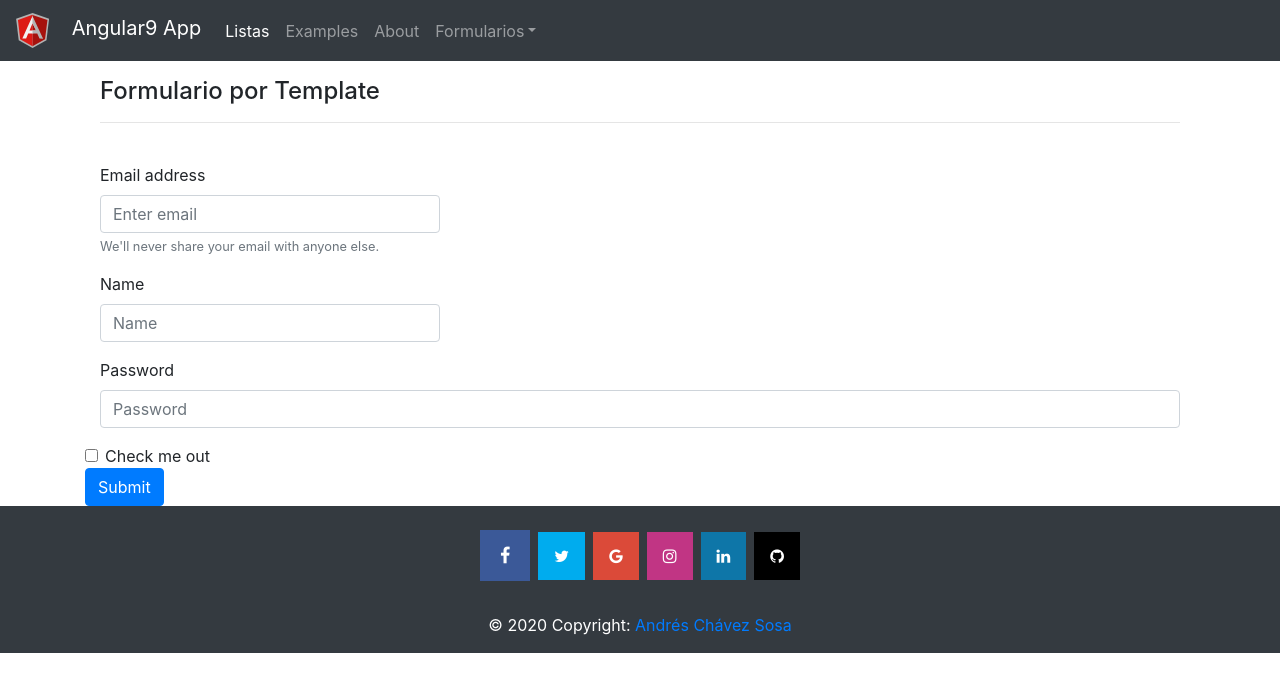
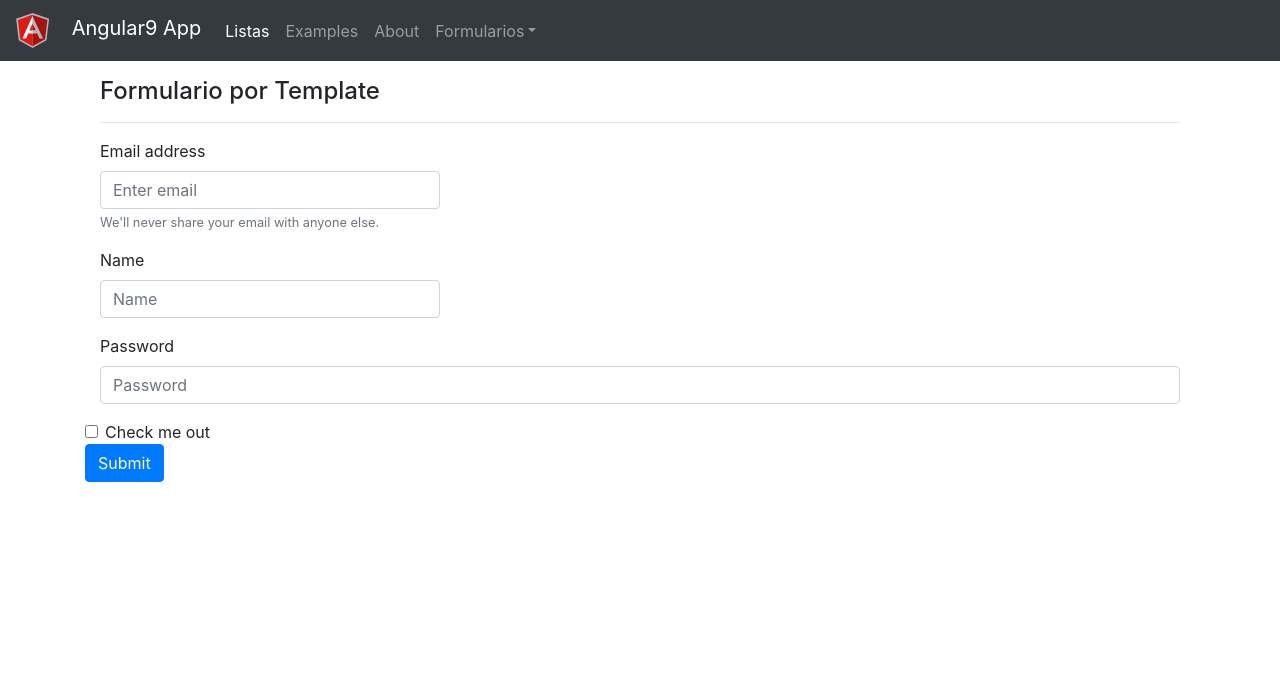
Before and after one commit to AndroideSosa/Angular9Miscellaneous, an Angular app in the folder angular9-app/: page /form-template in a window 1280 px wide. Shown: the top 692 px of the page. Built offline with nearby package versions, Linux system fonts and the light colour scheme.

Commit message:
Mejoras
Se inyecta footer sólo en el home

```diff
--- a/angular9-app/src/app/app.component.html
+++ b/angular9-app/src/app/app.component.html
@@ -2,5 +2,3 @@
 <app-nav-bar></app-nav-bar>
 <!-- Carga dinámica de contenido-->
 <router-outlet></router-outlet>
-<!-- Se inyecta componente footer-->
-<app-footer></app-footer>
--- a/angular9-app/src/app/pages/formularios/template/template.component.html
+++ b/angular9-app/src/app/pages/formularios/template/template.component.html
@@ -1,10 +1,11 @@
 
 <div class="container top-buffer bottom-buffer">
+
     <div class="col-md-12">
         <h4>Formulario por Template</h4>
         <hr class="red">
     </div>
-<br>
+
     <form>
         <div class="col-md-4">
             <div class="form-group">
@@ -31,4 +32,5 @@
         </div>
             <button type="submit" class="btn btn-primary">Submit</button>
     </form>
+
 </div>
--- a/angular9-app/src/app/pages/home/home.component.html
+++ b/angular9-app/src/app/pages/home/home.component.html
@@ -87,3 +87,5 @@
 <!-- Estructura Cartas con Bootstrap-->
     <br>
 </div>
+<!-- Se inyecta componente footer-->
+<app-footer></app-footer>
```
